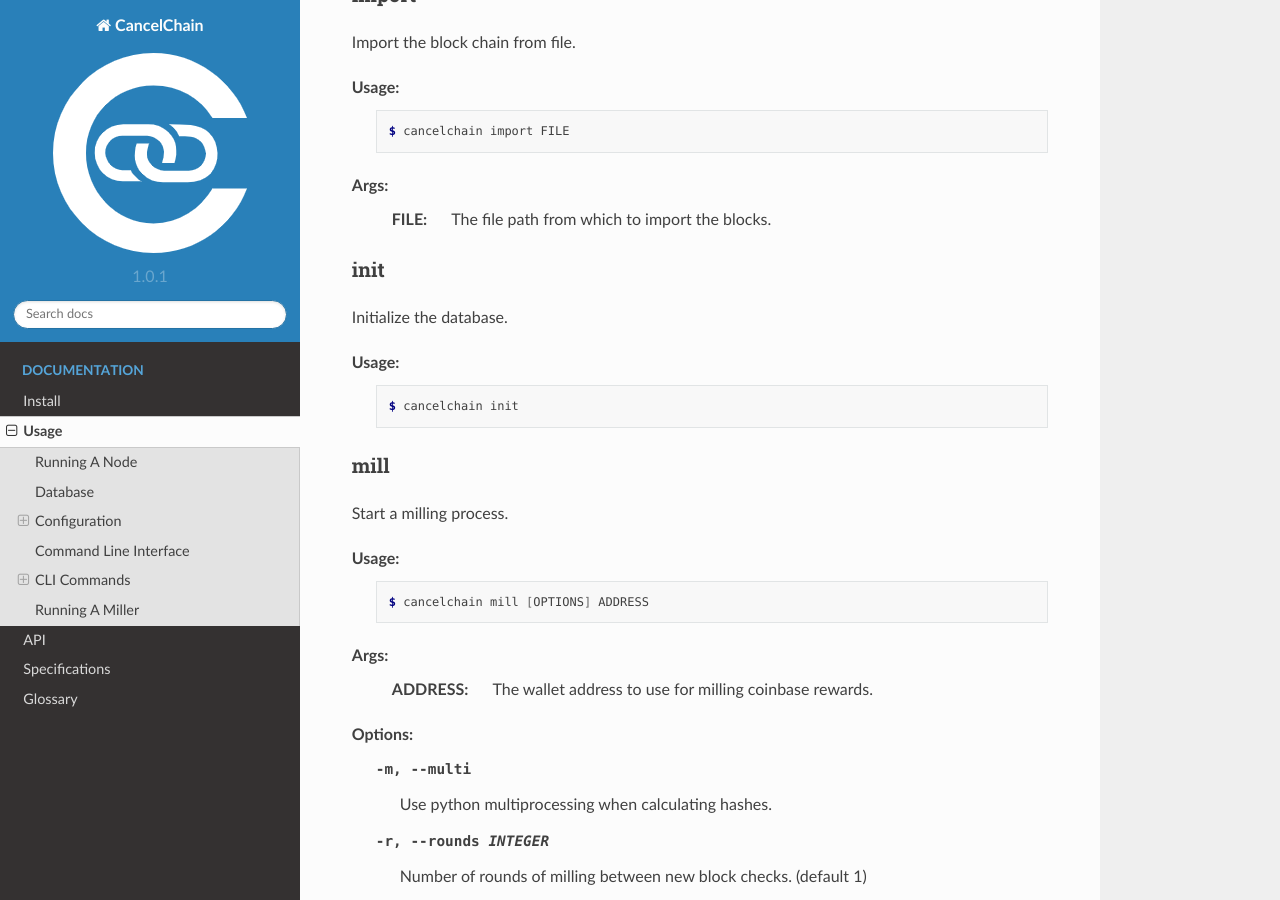
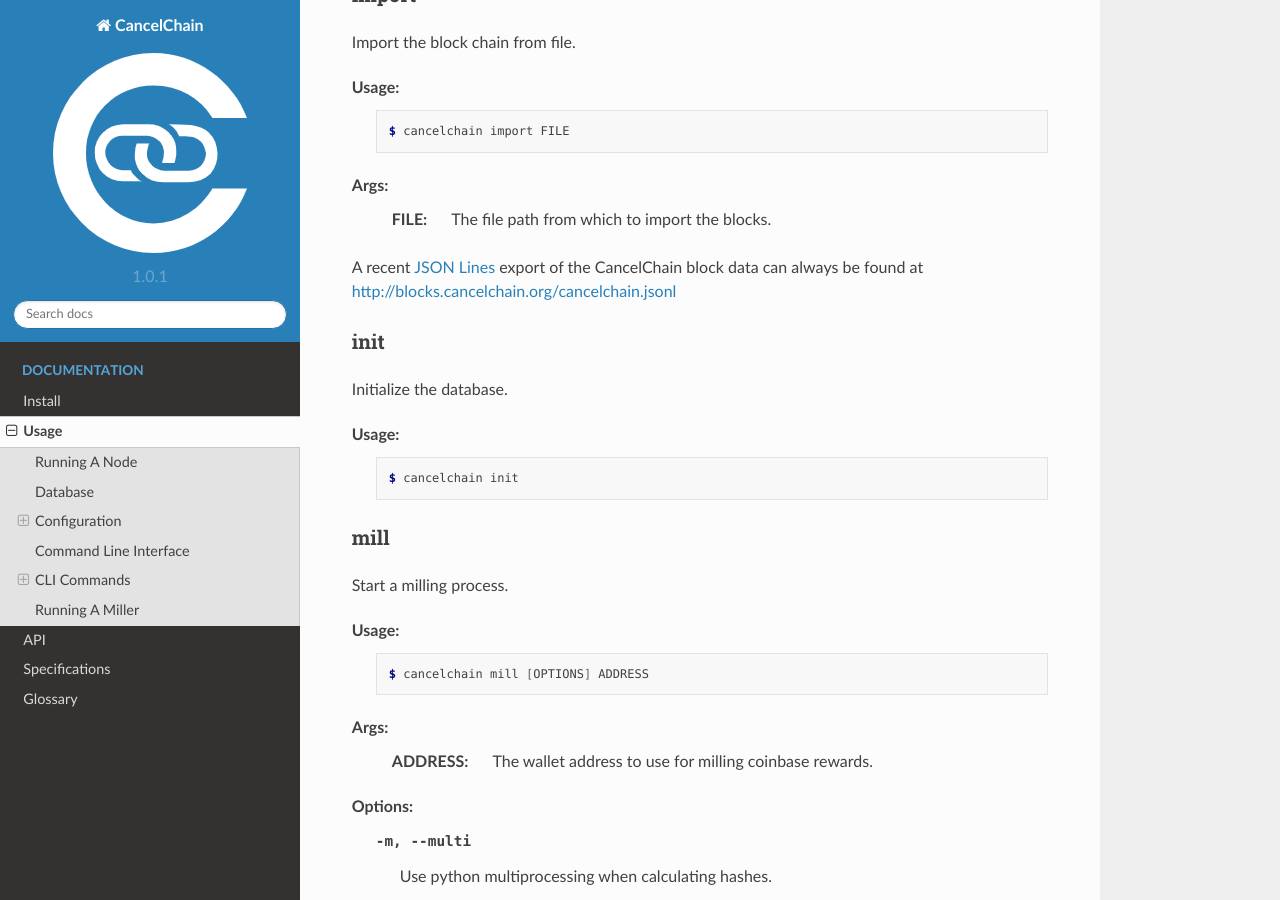
Before and after one commit to cancelchain/documentation, a Sphinx documentation site: the page built from docs/source/usage.rst, in a window 1280 px wide and 900 px high, scrolled down 6041 px. Built offline with Sphinx 7.4.7 and the Read the Docs theme 2.0.0, drawn with Linux system fonts in a browser that asks for light colours.

Commit message:
Add blocks download links

```diff
--- a/README.rst
+++ b/README.rst
@@ -2,6 +2,7 @@ CancelChain is an open-source python project that implements a custom blockchain
 
 * `Project Home Page`_
 * `Documentation`_
+* `Blockchain JSON Data Download`_
 
 
 Installation
@@ -45,3 +46,4 @@ Usage
 
 .. _Project Home Page: https://cancelchain.org
 .. _Documentation: https://docs.cancelchain.org
+.. _Blockchain JSON Data: http://blocks.cancelchain.org/cancelchain.jsonl
--- a/docs/source/index.rst
+++ b/docs/source/index.rst
@@ -13,7 +13,7 @@ Social media users often lack any meaningful stake in their posts because they a
 
 Social media provides no formal and easily quantifiable way to indicate forgiveness.
 
-This project aims to address this impedance mismatch between real, quantifiable sentiment and social media by providing a secure, publicly verifiable blockchain ledger of sentiments on a virtually infinite number of subjects (*approximately* 1,112,064\ :sup:`79`).
+This project aims to address this impedance mismatch between real, quantifiable sentiment and social media by providing a secure, `publicly verifiable blockchain`_ ledger of sentiments on a virtually infinite number of subjects (*approximately* 1,112,064\ :sup:`79`).
 
 
 The Ledger
--- a/docs/source/usage.rst
+++ b/docs/source/usage.rst
@@ -248,6 +248,8 @@ Usage:
 Args:
     :FILE: The file path from which to import the blocks.
 
+A recent `JSON Lines`_ export of the CancelChain block data can always be found at http://blocks.cancelchain.org/cancelchain.jsonl
+
 init
 ^^^^
 
@@ -481,3 +483,4 @@ The :ref:`CancelChain` block milling is performed by a permissioned (i.e. privat
 .. _Celery worker server: https://docs.celeryq.dev/en/stable/getting-started/first-steps-with-celery.html#running-the-celery-worker-server
 .. _application: https://docs.celeryq.dev/en/stable/getting-started/first-steps-with-celery.html#application
 .. _email us: contact@cancelchain.org
+.. _JSON Lines: https://jsonlines.org/
```
Also changed, not shown: other parts of docs/source/index.rst (+1 -0 lines).
